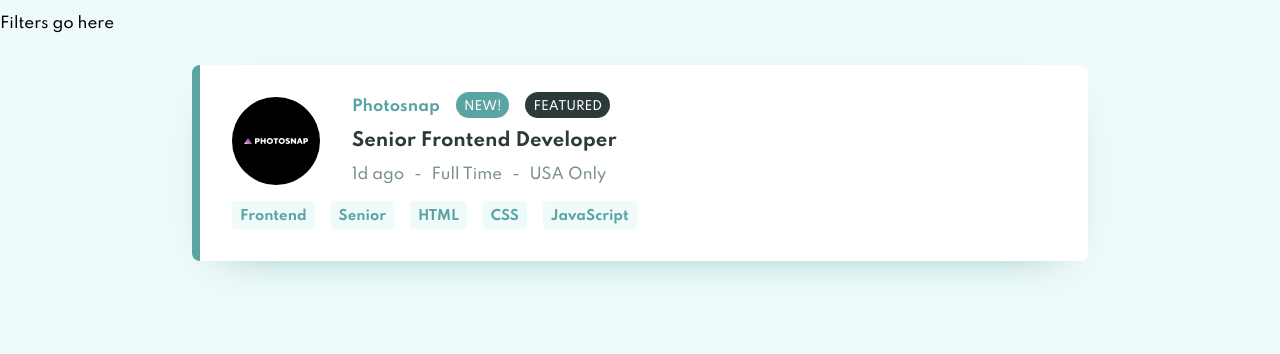
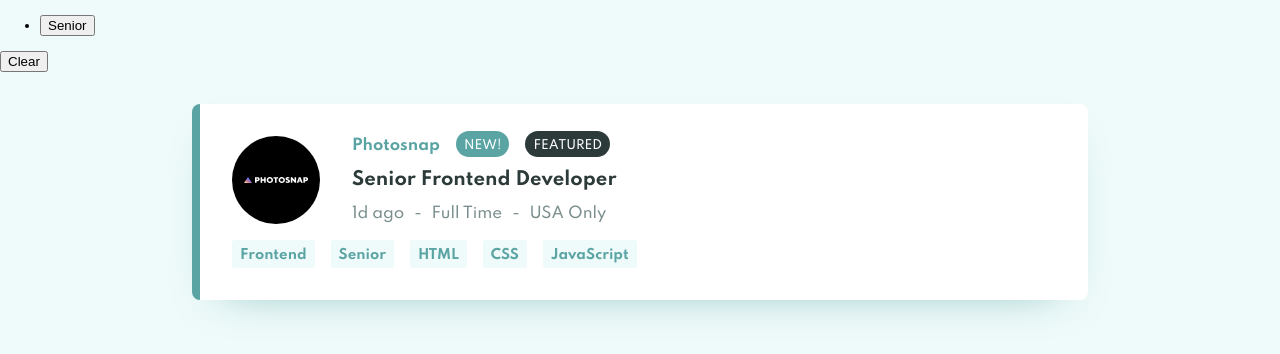
Before and after one commit to simoneclr/fm-jobs-listings, a React (Create React App) app: page / in a window 1280 px wide. Both pictures are taken after a click on the button "Senior". Shown: the top 354 px of the page. Built offline with nearby package versions, Linux system fonts and the light colour scheme.

Commit message:
Add the ability to remove active filters

```diff
--- a/src/components/JobFilters.js
+++ b/src/components/JobFilters.js
@@ -2,7 +2,35 @@ import React from "react";
 
 // Component that displays the currently selected filters and allows to remove them
 function JobsFilters(props) {
-	return <p>Filters go here</p>
+	const handleClick = (e) => {
+		e.preventDefault()
+
+		if (e.target.id === "clear-filters") {
+			props.clearFilters()
+		} else {
+			props.removeFilter(e.target.innerHTML)
+		}
+	}
+
+	return (
+		<div className="filters-menu">
+			<ul className="active-filters">
+				{props.filters.map((f, i) =>
+					<li key={i}>
+						<button onClick={handleClick}>{f}</button>
+					</li>)}
+			</ul>
+
+			{/*
+				If there's at least one active filter, display clear button
+				JS evaluates the first expression, if it's true, it evaluates the second
+				(which displays the button), otherwise the second is ignored (i.e. the button is not displayed)
+			*/}
+			{props.filters.length > 0 && (
+				<button onClick={handleClick} id="clear-filters">Clear</button>
+			)}
+		</div>
+	)
 }
 
 export default JobsFilters
--- a/src/components/JobListings.js
+++ b/src/components/JobListings.js
@@ -27,6 +27,28 @@ function JobListings() {
 		}
 	}
 
+	// Function that allows to remove a filter
+	const handleRemoveFilter = (removedFilter) => {
+		if (filters.indexOf(removedFilter) >= 0) {
+			setFilters(prevFilters => {
+				let updaedFilters = []
+
+				prevFilters.forEach(f => {
+					if (f !== removedFilter) {
+						updaedFilters.push(f)
+					}
+				})
+
+				return updaedFilters
+			})
+		}
+	}
+
+	// Functions that allows to clear all filters
+	const handleClearFilters = () => {
+		setFilters([])
+	}
+
 	let filteredJobs = jobs.filter(j => {
 		let pass = true
 
@@ -43,7 +65,7 @@ function JobListings() {
 
 	return (
 		<React.Fragment>
-			<JobsFilters filters={filters}/>
+			<JobsFilters filters={filters} removeFilter={handleRemoveFilter} clearFilters={handleClearFilters}/>
 
 			<JobListingsList jobs={filteredJobs} addFilter={handleAddFilter}/>
 		</React.Fragment>
```
